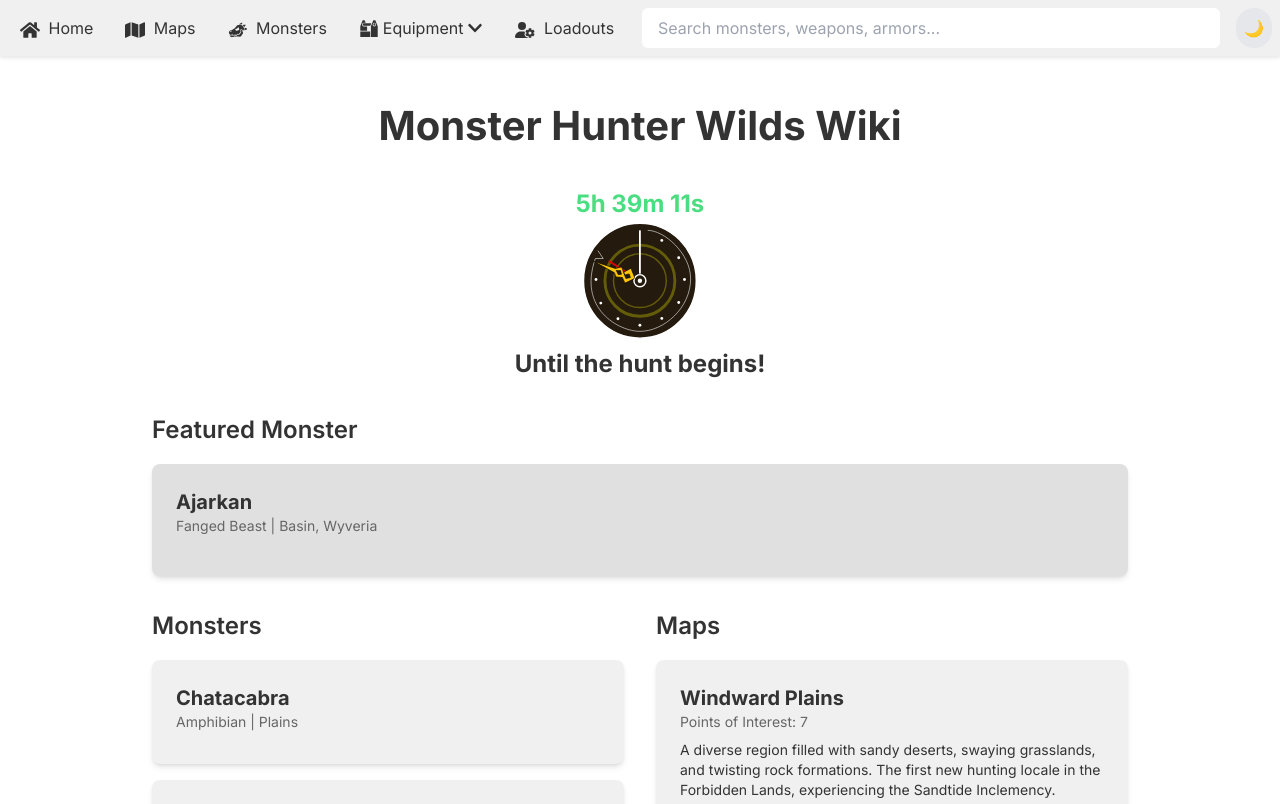
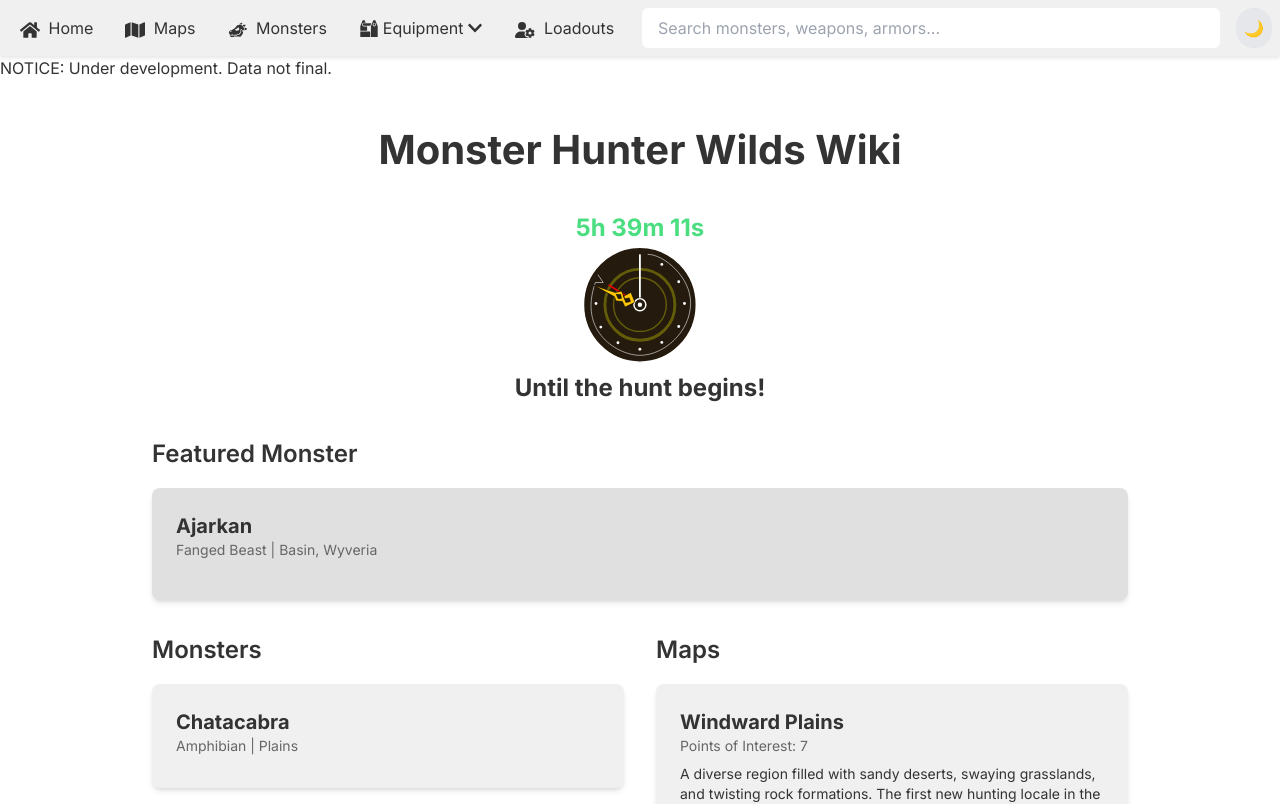
Before and after one commit to askleon/monster-hunter-wilds-wiki, a Next.js app: page / in a window 1280 px wide. Shown: the top 804 px of the page. Built offline with nearby package versions, Linux system fonts and the light colour scheme.

Commit message:
add a dev notice stating the data isnt final

```diff
--- a/components/ClientRoot.tsx
+++ b/components/ClientRoot.tsx
@@ -9,6 +9,7 @@
   return (
     <div className={`flex flex-col min-h-screen ${theme}`}>
       <Header />
+      <div className=''>NOTICE: Under development. Data not final.</div>
       <main className="container mx-auto flex-grow p-4">{children}</main>
       <Footer />
     </div>
```
